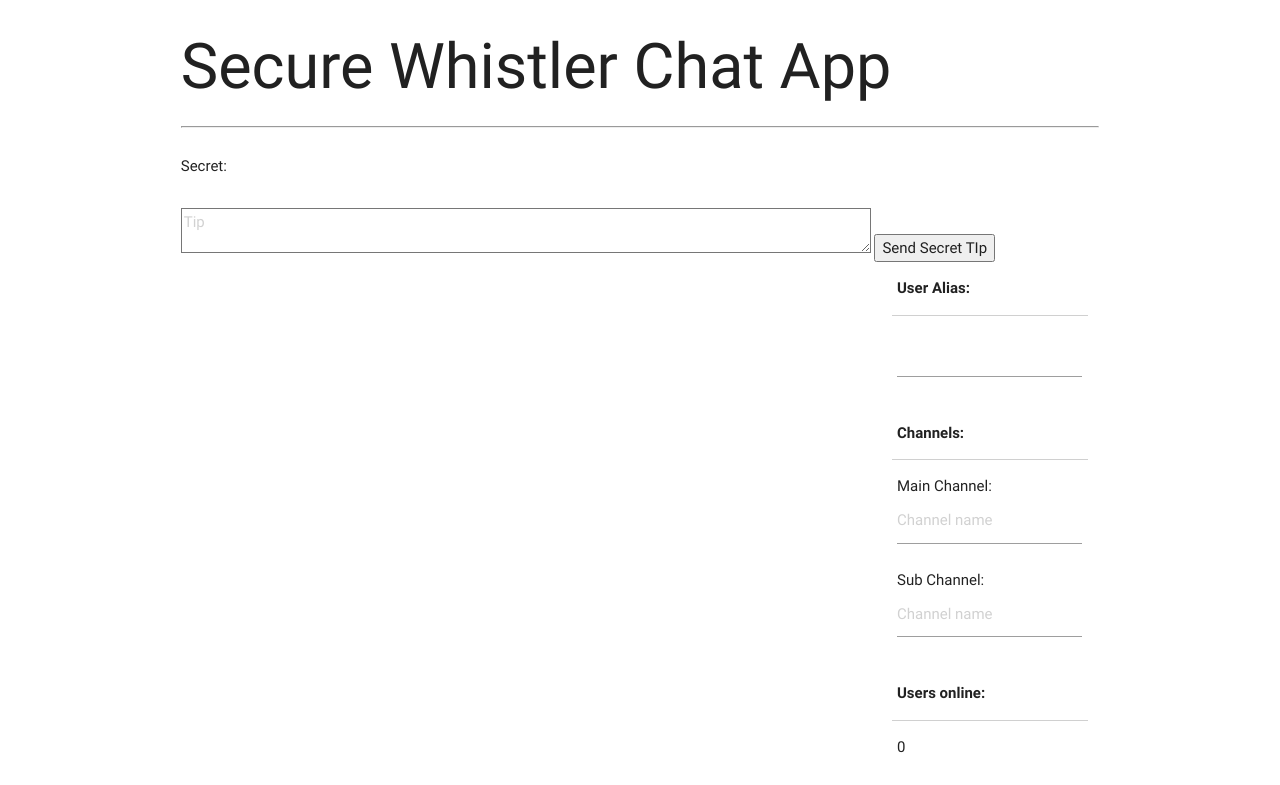
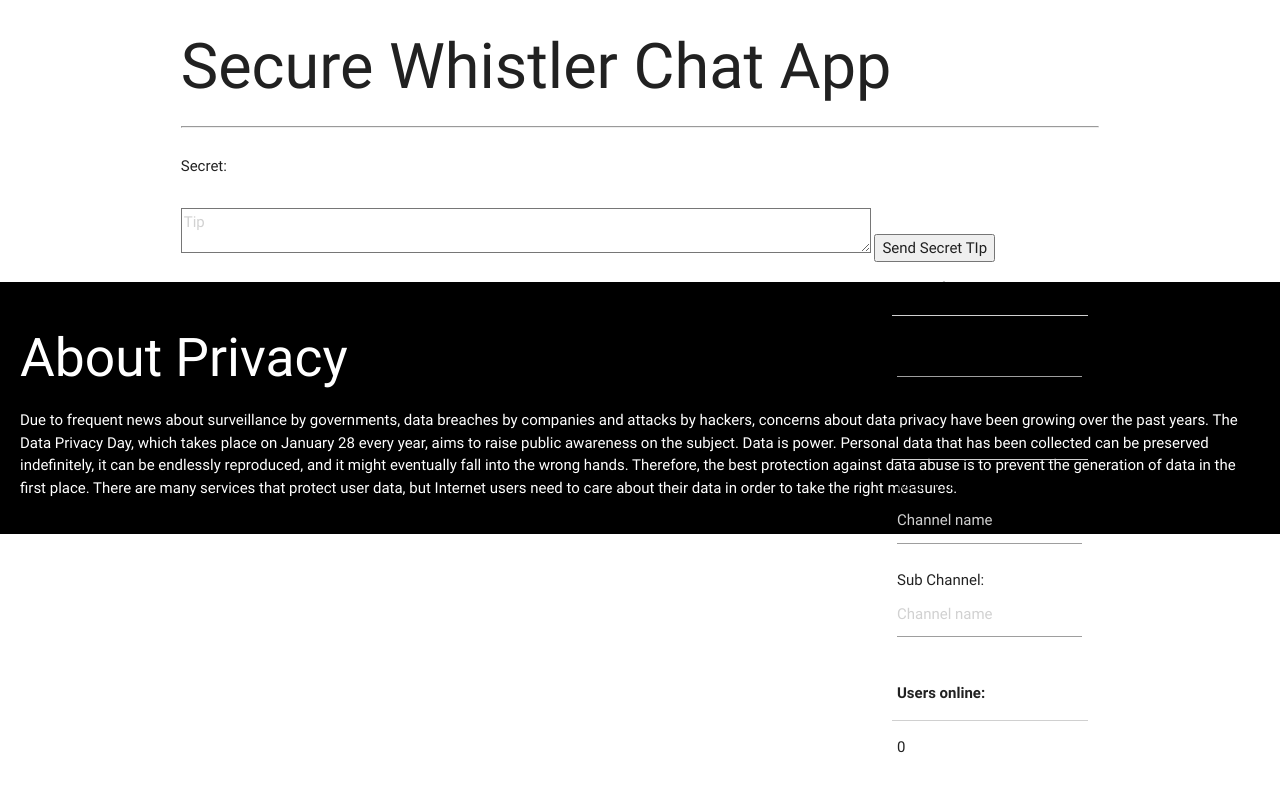
Before and after one commit to jenniferkahn/secureWhistler, a website: page public/index.html in a window 1280 px wide. Shown: the top 785 px of the page. Drawn offline with nearby package versions, Linux system fonts and the light colour scheme; no server answers; files whose address does not match are found by name.

```diff
--- a/public/index.html
+++ b/public/index.html
@@ -82,7 +82,15 @@
 			</div>
 		</div>
 	</div>
+	<div style="background-color:black; color:white; padding:20px;">
 
+	<h2>About Privacy</h2>
+
+	<p>Due to frequent news about surveillance by governments, data breaches by companies and attacks by hackers, concerns about data privacy have been growing over the past years. The Data Privacy Day, which takes place on January 28 every year, aims to raise public awareness on the subject.
+
+Data is power. Personal data that has been collected can be preserved indefinitely, it can be endlessly reproduced, and it might eventually fall into the wrong hands. Therefore, the best protection against data abuse is to prevent the generation of data in the first place. There are many services that protect user data, but Internet users need to care about their data in order to take the right measures.</p>
+
+	</div>
 
 </body>
 
```
Also changed, not shown: README.md.
